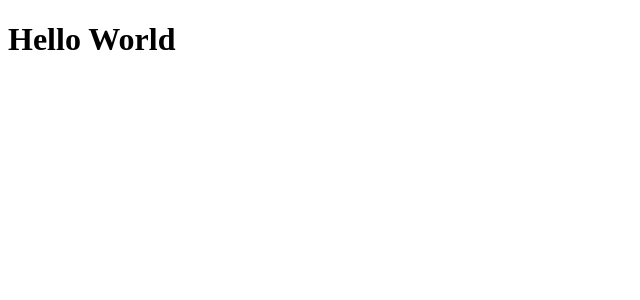
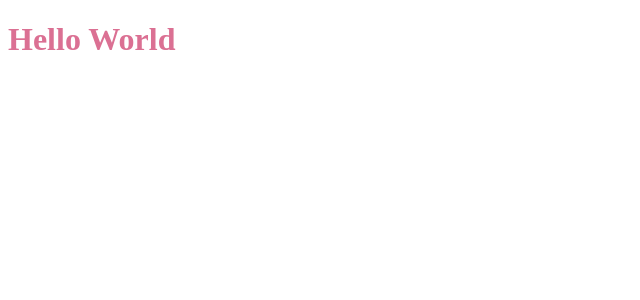
Before and after one commit to GaryBarnes17/styled-components-demo, a React (Vite) app: page / in a window 1280 px wide. Shown: the top 300 px of the page, without its empty margins (0-640 px from the left). Built offline with nearby package versions, Linux system fonts and the light colour scheme.

Commit message:
add styled-components

```diff
--- a/package.json
+++ b/package.json
@@ -11,11 +11,13 @@
   },
   "dependencies": {
     "react": "^18.2.0",
-    "react-dom": "^18.2.0"
+    "react-dom": "^18.2.0",
+    "styled-components": "^5.3.6"
   },
   "devDependencies": {
     "@types/react": "^18.0.24",
     "@types/react-dom": "^18.0.8",
+    "@types/styled-components": "^5.1.26",
     "@vitejs/plugin-react": "^2.2.0",
     "typescript": "^4.6.4",
     "vite": "^3.2.3"
--- a/src/App.tsx
+++ b/src/App.tsx
@@ -1,5 +1,11 @@
-function App() {
-  return <h1>Hello World</h1>;
-}
+import styled from "styled-components";
+
+const StyledText = styled.h1`
+  color: palevioletred;
+`;
+
+const App = () => {
+  return <StyledText>Hello World</StyledText>;
+};
 
 export default App;
```
Also changed, not shown: 1 other file (tests, documents, lock files or other folders).
